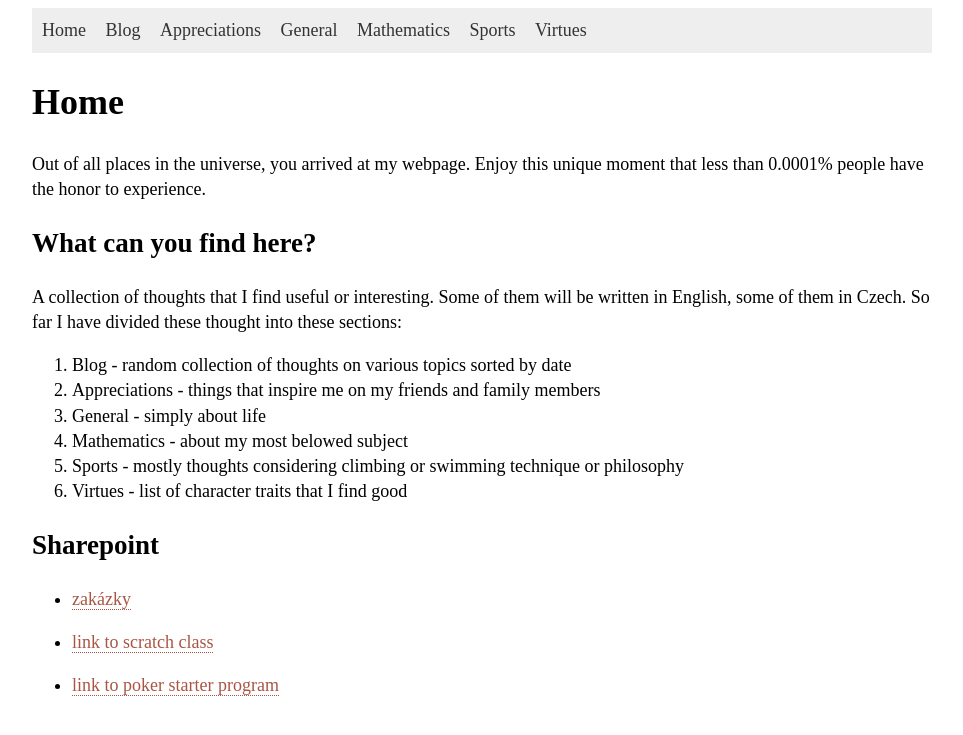
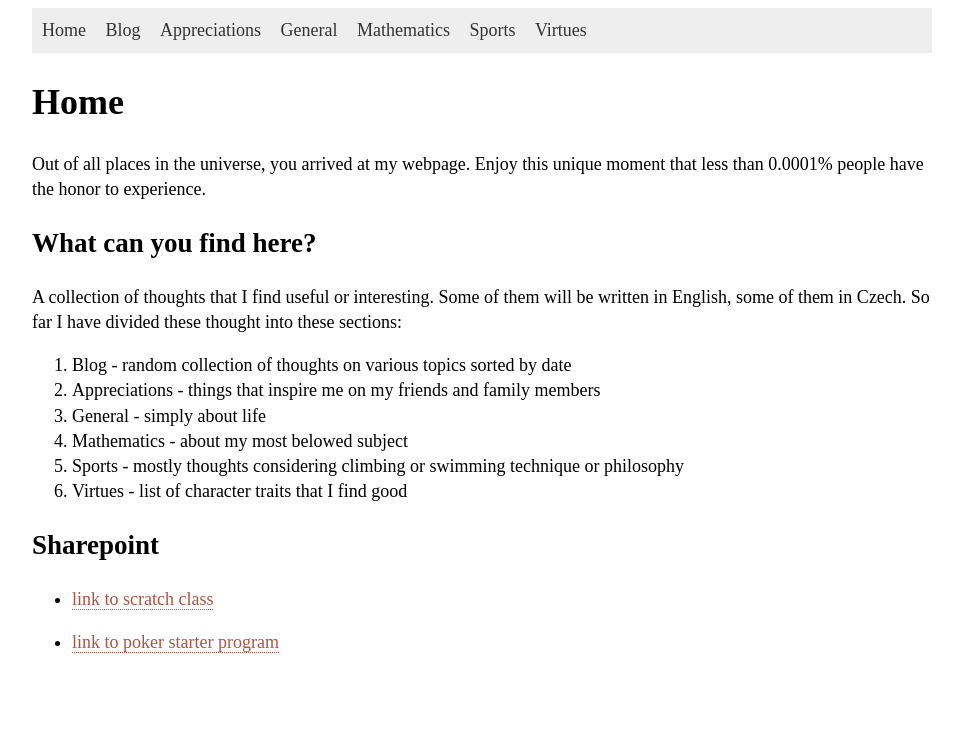
Before and after one commit to hartmaj2/hartmaj2.github.io, a Jekyll site: the page built from index.md, in a window 1280 px wide. Shown: the top 735 px of the page, without its empty margins (158-1121 px from the left). Built offline with Jekyll 4.4.1, drawn with Linux system fonts in a browser that asks for light colours.

Commit message:
Update config and index

```diff
--- a/_config.yml
+++ b/_config.yml
@@ -1,2 +1,3 @@
 exclude:
  - resources.md
+ - scratch/
--- a/index.md
+++ b/index.md
@@ -20,8 +20,6 @@ A collection of thoughts that I find useful or interesting. Some of them will be
 
 ## Sharepoint
 
-- [zakázky](/zakazky)
-
 - [link to scratch class](http://scratch.mit.edu/signup/e4tp39524)
 
 - [link to poker starter program](https://github.com/hartmaj2/24-25-python/blob/8b98713112818ecc2d3faa9bc77b128935681194/25_04_25/poker_started_kit2.py)
```
